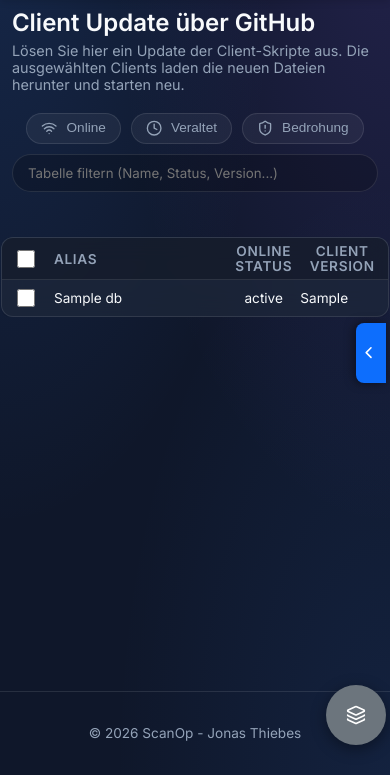
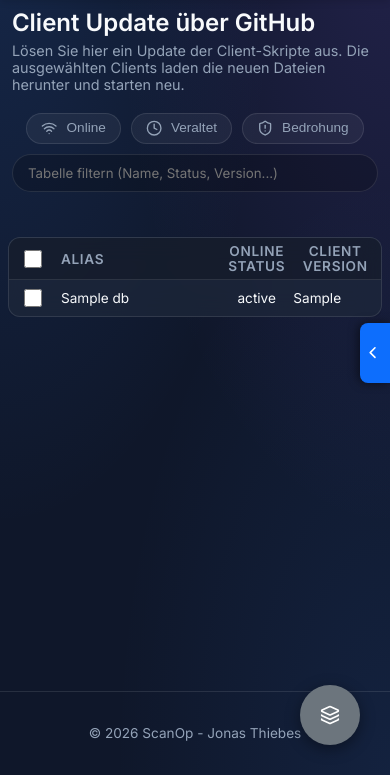
Before and after one commit to BitWuehler/ScanOp, a FastAPI app: template templates/client_updates.html in a window 390 px wide. Shown: the part 69-844 px from the top of the page. Run offline with FastAPI, Linux system fonts and the light colour scheme; the template is opened without the code that fills it: most values are stand-ins (such as "Sample title", 1, 10 or a date in 2020); parts of the project's set-up code (start-up, migrations or seed data) failed here and were passed over.

Commit message:
Revert previous workaround

```diff
--- a/static/style.css
+++ b/static/style.css
@@ -698,8 +698,8 @@ th[data-sorted="true"][data-sorted-direction="descending"]::after {
 .mobile-bulk-fab:active { transform: scale(0.9) translateZ(0); }
 
 @media (max-width: 1000px) {
-    .row-actions-handle { display: flex; right: 4px !important; }
-    .mobile-bulk-fab { display: flex; right: 4px !important; }
+    .row-actions-handle { display: flex; }
+    .mobile-bulk-fab { display: flex; }
 
     /* Reduce paddings to fit more content on screen without scrolling */
     th, td {
@@ -721,9 +721,9 @@ th[data-sorted="true"][data-sorted-direction="descending"]::after {
     header { padding: 10px 10px !important; }
 
     .table-responsive {
-        margin-left: -11px !important;
-        margin-right: -11px !important;
-        width: calc(100% + 22px) !important;
+        margin-left: -4px !important;
+        margin-right: -4px !important;
+        width: calc(100% + 8px) !important;
         padding-right: 0 !important;
         border-radius: 8px !important;
     }
```
